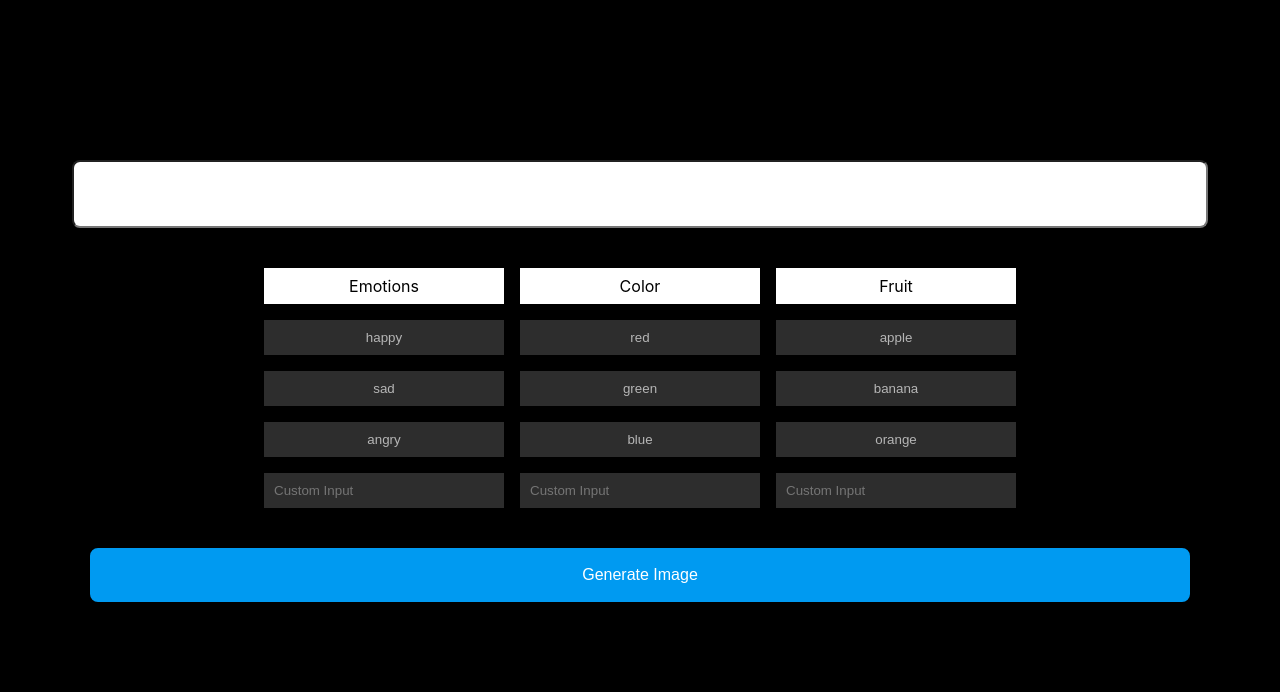
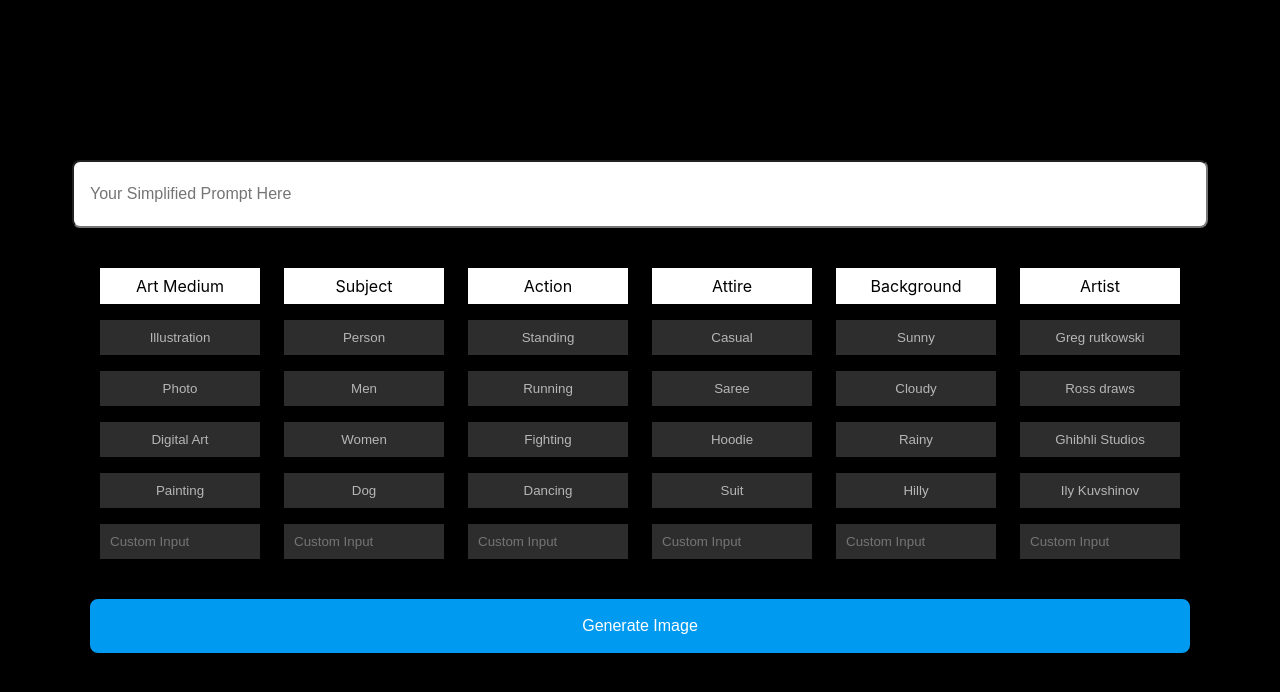
Before and after one commit to Ymanawat/promptsimplifier, a React (Create React App) app: page / in a window 1280 px wide. Shown: the top 692 px of the page. Built offline with nearby package versions, Linux system fonts and the light colour scheme.

Commit message:
added all tags

```diff
--- a/src/App.css
+++ b/src/App.css
@@ -49,6 +49,7 @@
   align-items: center;
   display: flex;
   flex-direction: row;
+  gap: 8px;
 }
 
 .generate-button{
--- a/src/App.js
+++ b/src/App.js
@@ -3,40 +3,61 @@ import "./App.css";
 import TagSelector from "./Components/TagSelector";
 
 function App() {
-  const [emotion, setEmotion] = useState("");
-  const [color, setColor] = useState("");
-  const [fruit, setFruit] = useState("");
+  const [artMedium, setArtMedium] = useState("");
+  const [subject, setSubject] = useState("");
+  const [action, setAction] = useState("");
+  const [attire, setAttire] = useState("");
+  const [background, setBackground] = useState("");
+  const [artist, setArtist] = useState("");
   const [inputValue, setInputValue] = useState("");
 
-  const combinedString = `${emotion} ${color} ${fruit} ${inputValue}`;
+  const combinedString = `${artMedium}, ${subject}, ${action}, ${attire}, ${background}, ${artist}, ${inputValue}`;
 
   return (
     <div className="main">
       <input
         type="text"
         className="InputField"
-        value={inputValue}
-        onChange={(e) => setInputValue(combinedString)}
-        placeholder={combinedString}
+        value={combinedString === ", , , , , , " ? "" : `${combinedString}${inputValue}`}
+        onChange={(e) => setInputValue(e.target.value)}
+        placeholder="Your Simplified Prompt Here"
       />
       <div className="container">
         <TagSelector
-          label="Emotions"
-          tags={["happy", "sad", "angry"]}
+          label="Art Medium"
+          tags={["Illustration", "Photo", "Digital Art", "Painting"]}
           onTagSelect={() => {}}
-          onChange={setEmotion}
+          onChange={setArtMedium}
         />
         <TagSelector
-          label="Color"
-          tags={["red", "green", "blue"]}
+          label="Subject"
+          tags={["Person", "Men", "Women", "Dog"]}
           onTagSelect={() => {}}
-          onChange={setColor}
+          onChange={setSubject}
         />
         <TagSelector
-          label="Fruit"
-          tags={["apple", "banana", "orange"]}
+          label="Action"
+          tags={["Standing", "Running", "Fighting", "Dancing"]}
           onTagSelect={() => {}}
-          onChange={setFruit}
+          onChange={setAction}
+        />
+        <TagSelector
+          label="Attire"
+          tags={["Casual", "Saree", "Hoodie", "Suit"]}
+          onTagSelect={() => {}}
+          onChange={setAttire}
+        />
+        <TagSelector
+          label="Background"
+          tags={["Sunny", "Cloudy", "Rainy", "Hilly"]}
+          onTagSelect={() => {}}
+          onChange={setBackground}
+        />
+        <TagSelector
+          label="Artist"
+          tags={["Greg rutkowski", "Ross draws", "Ghibhli Studios", "Ily Kuvshinov"]}
+          onTagSelect={() => {}}
+          onChange={setArtist}
         />
       </div>
       <button className="generate-button">
--- a/src/Components/TagSelector.css
+++ b/src/Components/TagSelector.css
@@ -1,5 +1,5 @@
 .tag-container{
-    width: 240px;
+    width: 160px;
     display: flex;
     flex-direction: column;
     margin: 8px;
--- a/src/Components/TagSelector.js
+++ b/src/Components/TagSelector.js
@@ -18,13 +18,16 @@ function TagSelector({ label, tags, onChange }) {
       }
     });
 
-    const result = tag ? `${tag} ${inputValue}` : "";
+    const result = tag ? `${tag}, ${inputValue}` : "";
     onChange(result);
   }
 
   function handleInputChange(event) {
     setInputValue(event.target.value);
-    const result = `${selected} ${event.target.value}`;
+    let result = event.target.value;
+    if (selected) {
+      result = `${selected} ${event.target.value}`;
+    }
     onChange(result);
   }
 
@@ -40,7 +43,13 @@ function TagSelector({ label, tags, onChange }) {
           {tag}
         </button>
       ))}
-      <input type="text" className="tag-input" value={inputValue} placeholder="Custom Input" onChange={handleInputChange} />
+      <input
+        type="text"
+        className="tag-input"
+        value={inputValue}
+        placeholder="Custom Input"
+        onChange={handleInputChange}
+      />
     </div>
   );
 }
```
